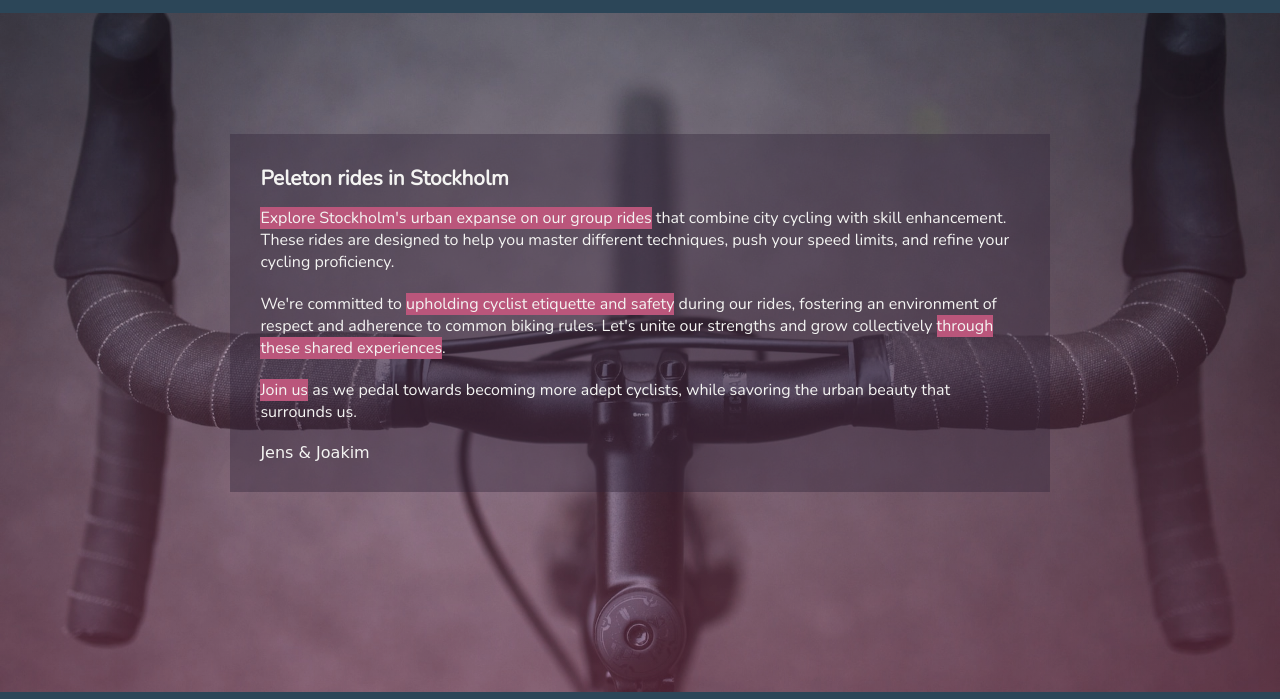
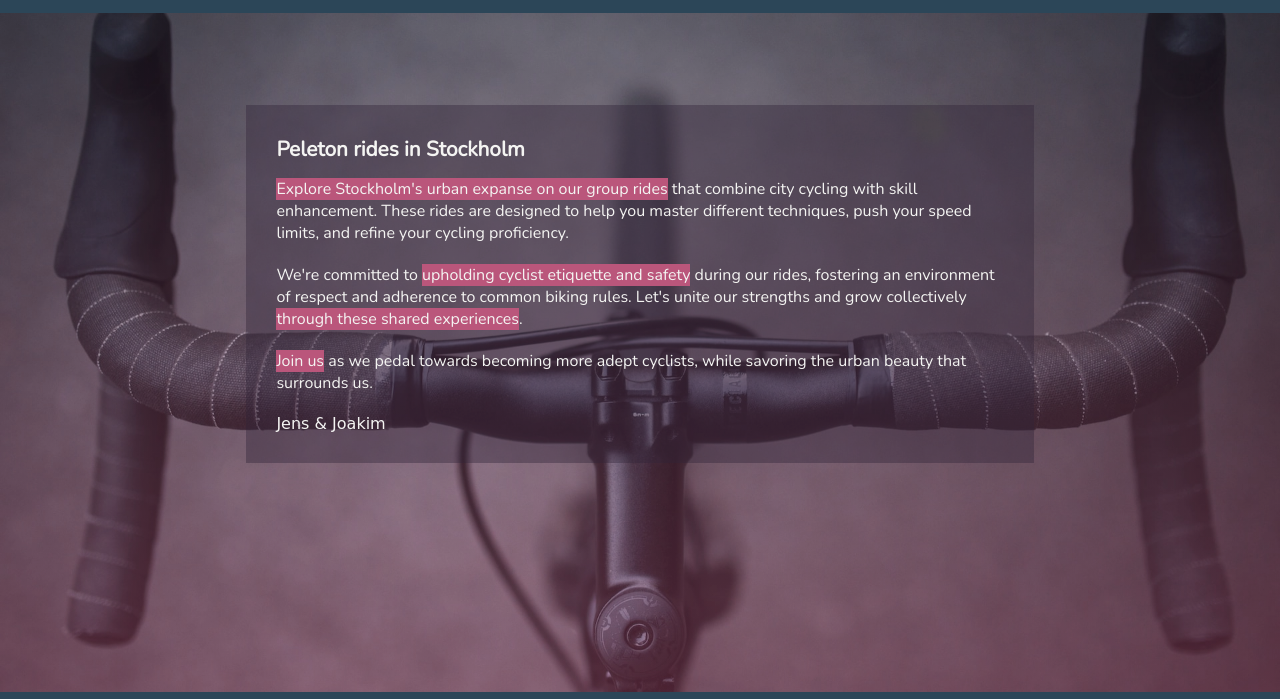
Before and after one commit to CharlottaG/Together-Cycling, a plain HTML site: page index.html in a window 1280 px wide. Shown: the part 66-765 px from the top of the page. Drawn offline with nearby package versions, Linux system fonts and the light colour scheme; a web font is replaced by a local one.

Commit message:
Center content on About page for larger screens and update code for same at home page

```diff
--- a/assets/css/style.css
+++ b/assets/css/style.css
@@ -129,6 +129,7 @@ section {
 #intro-text {
     left: 25px;
     bottom: 25px;
+    width: fit-content;
     height: fit-content;
     background-color: rgba(49, 37, 57, 0.4);
     padding: 30px;
@@ -323,22 +324,22 @@ footer a {
 
     /*Index page*/
     #intro-text {
-        position: absolute;
-        left: 15%;
-        top: 20%;
-        right: 15%;
+        margin: 50px 18% 20px 18%;
     }
 
 
     /*About page*/
-    .container {
+    #container-who-we-are {
+        margin: 50px 18% 20px 18%;
+    }
+
+    #container-personal {
         position: relative;
     }
 
     .personal {
         width: 700px;
         flex-wrap: nowrap;
-
     }
 
     .portrait {
@@ -381,16 +382,3 @@ footer a {
     }
 
 }
-
-/* For screens 1024px and larger */
-@media screen and (min-width: 1024px) {
-
-    /*Index page*/
-    #intro-text {
-        position: absolute;
-        left: 18%;
-        top: 25%;
-        right: 18%;
-    }
-
-}
```
Also changed, not shown: about.html (+3 -1 lines).
